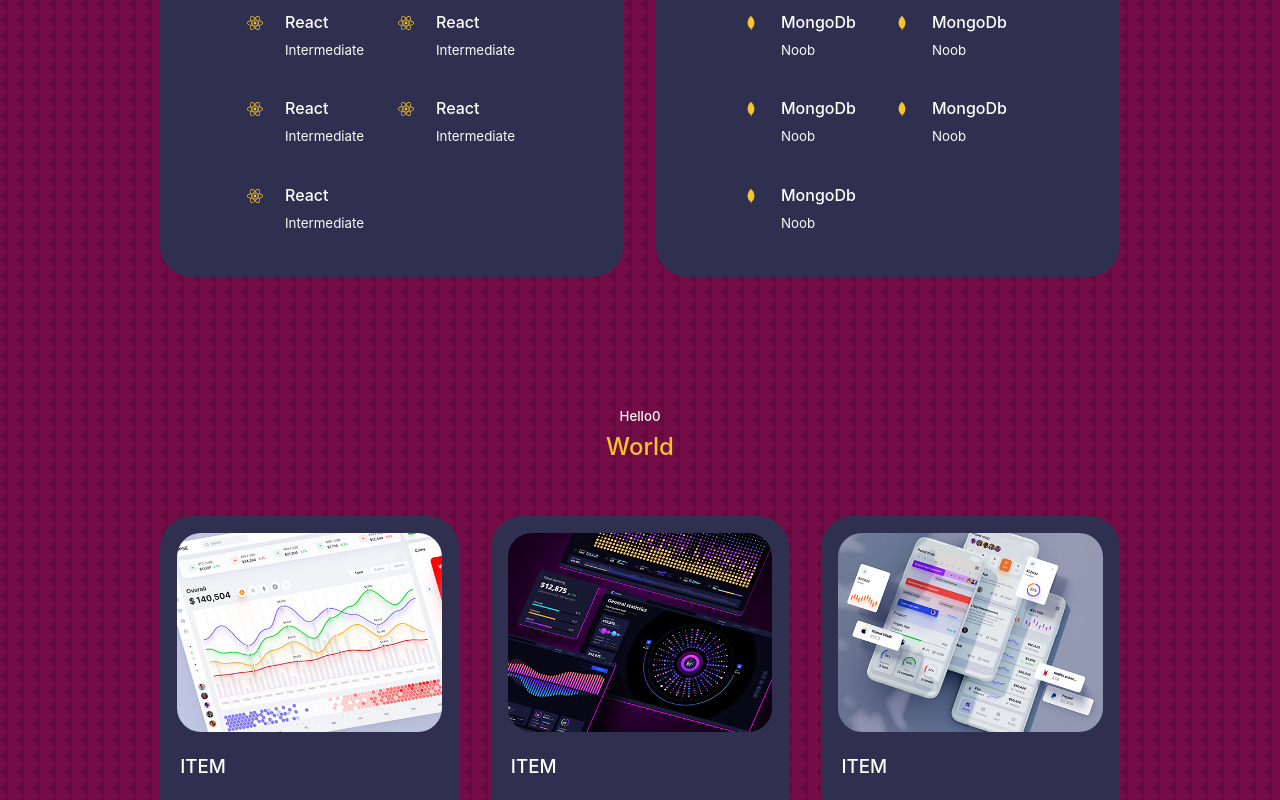
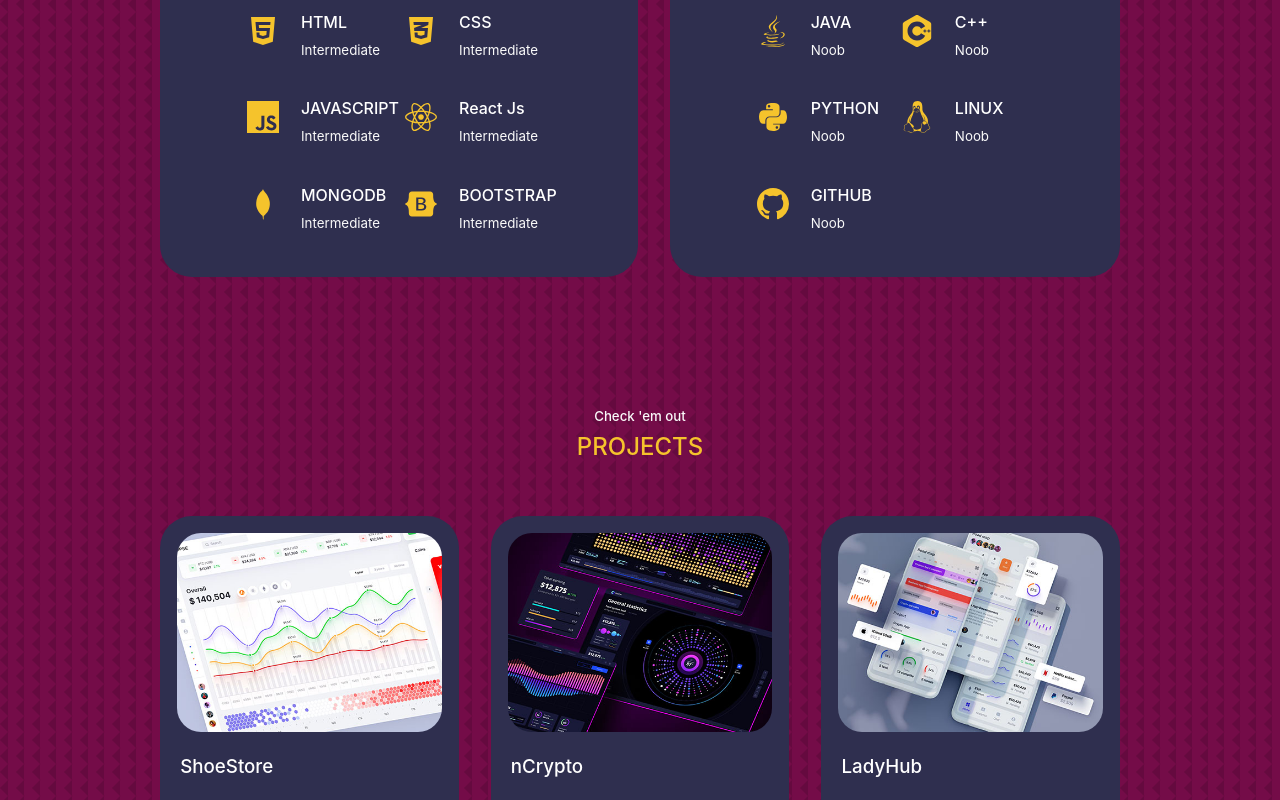
Before and after one commit to RajAdwaita/PortFolio, a React (Create React App) app in the folder portfolio/: page / in a window 1280 px wide. Shown: the part 1780-2580 px from the top of the page. Built offline with nearby package versions, Linux system fonts and the light colour scheme.

Commit message:
Made changes

```diff
--- a/portfolio/src/Components/experience/Experience.jsx
+++ b/portfolio/src/Components/experience/Experience.jsx
@@ -1,8 +1,9 @@
 import React from 'react'
 import "./experience.css"
-import { FaReact } from 'react-icons/fa'
+import { FaReact, FaHtml5, FaCss3Alt, FaJava, FaBootstrap, FaPython, FaLinux } from 'react-icons/fa'
 import { DiMongodb } from 'react-icons/di'
-
+import { SiJavascript, SiCplusplus } from 'react-icons/si'
+import { BsGithub } from 'react-icons/bs'
 const Experience = () => {
     return (
         <section id='experience'>
@@ -11,40 +12,47 @@ const Experience = () => {
 
             <div className="container experience_container">
                 <div className="experience_frontend">
-                    <h3>FroneEnd Development</h3>
+                    <h3>Web Development</h3>
                     <div className="experience_content">
                         <article className='experience_details'>
-                            <FaReact className='experience_details_icon' />
+                            <FaHtml5 className='experience_details_icon' />
                             <div>
-                                <h4>React</h4>
+                                <h4>HTML</h4>
+                                <small className='text-light'>Intermediate</small>
+                            </div>
+                        </article>
+                        <article className='experience_details'>
+                            <FaCss3Alt className='experience_details_icon' />
+                            <div>
+                                <h4>CSS</h4>
+                                <small className='text-light'>Intermediate</small>
+                            </div>
+                        </article>
+                        <article className='experience_details'>
+                            <SiJavascript className='experience_details_icon' />
+                            <div>
+                                <h4>JAVASCRIPT</h4>
                                 <small className='text-light'>Intermediate</small>
                             </div>
                         </article>
                         <article className='experience_details'>
                             <FaReact className='experience_details_icon' />
                             <div>
-                                <h4>React</h4>
+                                <h4>React Js</h4>
                                 <small className='text-light'>Intermediate</small>
                             </div>
                         </article>
                         <article className='experience_details'>
-                            <FaReact className='experience_details_icon' />
+                            <DiMongodb className='experience_details_icon' />
                             <div>
-                                <h4>React</h4>
+                                <h4>MONGODB</h4>
                                 <small className='text-light'>Intermediate</small>
                             </div>
                         </article>
                         <article className='experience_details'>
-                            <FaReact className='experience_details_icon' />
+                            <FaBootstrap className='experience_details_icon' />
                             <div>
-                                <h4>React</h4>
-                                <small className='text-light'>Intermediate</small>
-                            </div>
-                        </article>
-                        <article className='experience_details'>
-                            <FaReact className='experience_details_icon' />
-                            <div>
-                                <h4>React</h4>
+                                <h4>BOOTSTRAP</h4>
                                 <small className='text-light'>Intermediate</small>
                             </div>
                         </article>
@@ -52,39 +60,39 @@ const Experience = () => {
                     </div>
                 </div>
                 <div className="experience_backend">
-                    <h3>BackEnd Development</h3><div className="experience_content">
+                    <h3>Coding</h3><div className="experience_content">
                         <article className='experience_details'>
-                            <DiMongodb className='experience_details_icon' />
+                            <FaJava className='experience_details_icon' />
                             <div>
-                                <h4>MongoDb</h4>
+                                <h4>JAVA</h4>
                                 <small className='text-light'>Noob</small>
                             </div>
                         </article>
                         <article className='experience_details'>
-                            <DiMongodb className='experience_details_icon' />
+                            <SiCplusplus className='experience_details_icon' />
                             <div>
-                                <h4>MongoDb</h4>
+                                <h4>C++</h4>
                                 <small className='text-light'>Noob</small>
                             </div>
                         </article>
                         <article className='experience_details'>
-                            <DiMongodb className='experience_details_icon' />
+                            <FaPython className='experience_details_icon' />
                             <div>
-                                <h4>MongoDb</h4>
+                                <h4>PYTHON</h4>
                                 <small className='text-light'>Noob</small>
                             </div>
                         </article>
                         <article className='experience_details'>
-                            <DiMongodb className='experience_details_icon' />
+                            <FaLinux className='experience_details_icon' />
                             <div>
-                                <h4>MongoDb</h4>
+                                <h4>LINUX</h4>
                                 <small className='text-light'>Noob</small>
                             </div>
                         </article>
                         <article className='experience_details'>
-                            <DiMongodb className='experience_details_icon' />
+                            <BsGithub className='experience_details_icon' />
                             <div>
-                                <h4>MongoDb</h4>
+                                <h4>GITHUB</h4>
                                 <small className='text-light'>Noob</small>
                             </div>
                         </article>
--- a/portfolio/src/Components/experience/experience.css
+++ b/portfolio/src/Components/experience/experience.css
@@ -37,6 +37,7 @@
 
 .experience_details_icon {
     margin: 6px;
+    font-size: 2rem;
     color: var(--color-primary);
 }
 
--- a/portfolio/src/Components/footer/footer.css
+++ b/portfolio/src/Components/footer/footer.css
@@ -21,18 +21,21 @@ footer a {
 
 .permalinks {
     display: flex;
+    font-size: 01.2rem;
     /* justify-content: space-between; */
     flex-wrap: wrap;
     justify-content: center;
     gap: 2rem;
-    margin-bottom: 0 auto 3rem;
+    /* margin-bottom: 0.5rem auto 3rem; */
+    margin-bottom: 1rem;
 }
 
 .footer_socials {
     display: flex;
     justify-content: center;
     gap: 1rem;
-    margin-bottom: 4rem;
+    font-size: 2rem;
+    margin-bottom: 2rem;
 
 
 }
@@ -53,7 +56,7 @@ footer a {
 }
 
 .footer_copyright {
-    margin-bottom: 4rem;
+    margin-bottom: 1rem;
     color: var(--color-bg);
 }
 
--- a/portfolio/src/Components/header/header.css
+++ b/portfolio/src/Components/header/header.css
@@ -53,7 +53,7 @@ header {
     position: absolute;
     left: calc(50% - 10rem);
     margin-top: 4rem;
-    border-radius: 12rem 12rem 0 0;
+    /* border-radius: 12rem 12rem 0 0; */
     overflow: hidden;
     padding: 1rem 1rem 1rem 1rem;
 }
--- a/portfolio/src/Components/portfolio/Portfolio.jsx
+++ b/portfolio/src/Components/portfolio/Portfolio.jsx
@@ -12,35 +12,35 @@ const data = [
     {
         id: 1,
         image: img1,
-        title: 'ITEM',
+        title: 'ShoeStore',
         github: 'https://github.com',
         website: 'https://github.com'
     },
     {
         id: 2,
         image: img2,
-        title: 'ITEM',
+        title: 'nCrypto',
         github: 'https://github.com',
         website: 'https://github.com'
     },
     {
         id: 3,
         image: img3,
-        title: 'ITEM',
+        title: 'LadyHub',
         github: 'https://github.com',
         website: 'https://github.com'
     },
     {
         id: 4,
         image: img4,
-        title: 'ITEM',
+        title: 'BankingAPP',
         github: 'https://github.com',
         website: 'https://github.com'
     },
     {
         id: 5,
         image: img5,
-        title: 'ITEM',
+        title: 'SpeechEmotionRecognition',
         github: 'https://github.com',
         website: 'https://github.com'
     },
@@ -58,8 +58,8 @@ const data = [
 const Portfolio = () => {
     return (
         <section id='portfolio'>
-            <h5>Hello0</h5>
-            <h2>World</h2>
+            <h5>Check 'em out</h5>
+            <h2>PROJECTS</h2>
             <div className="container portfolio_container">
                 {
                     data.map(item => {
```
